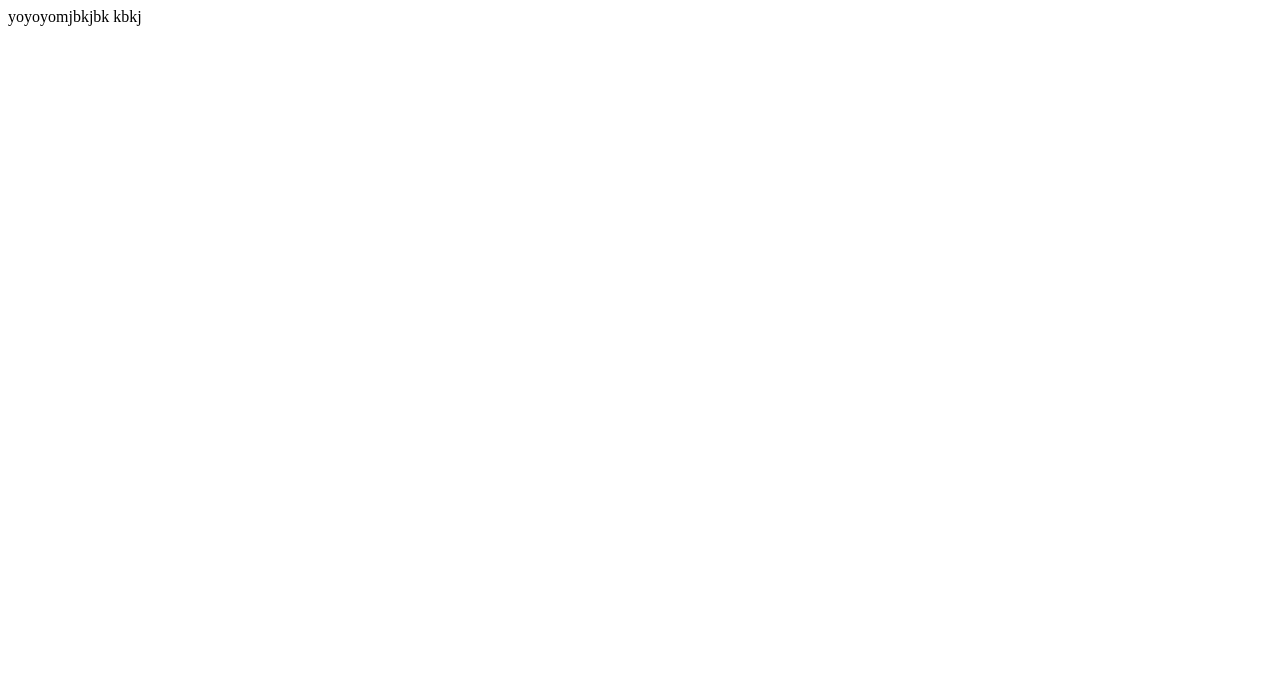
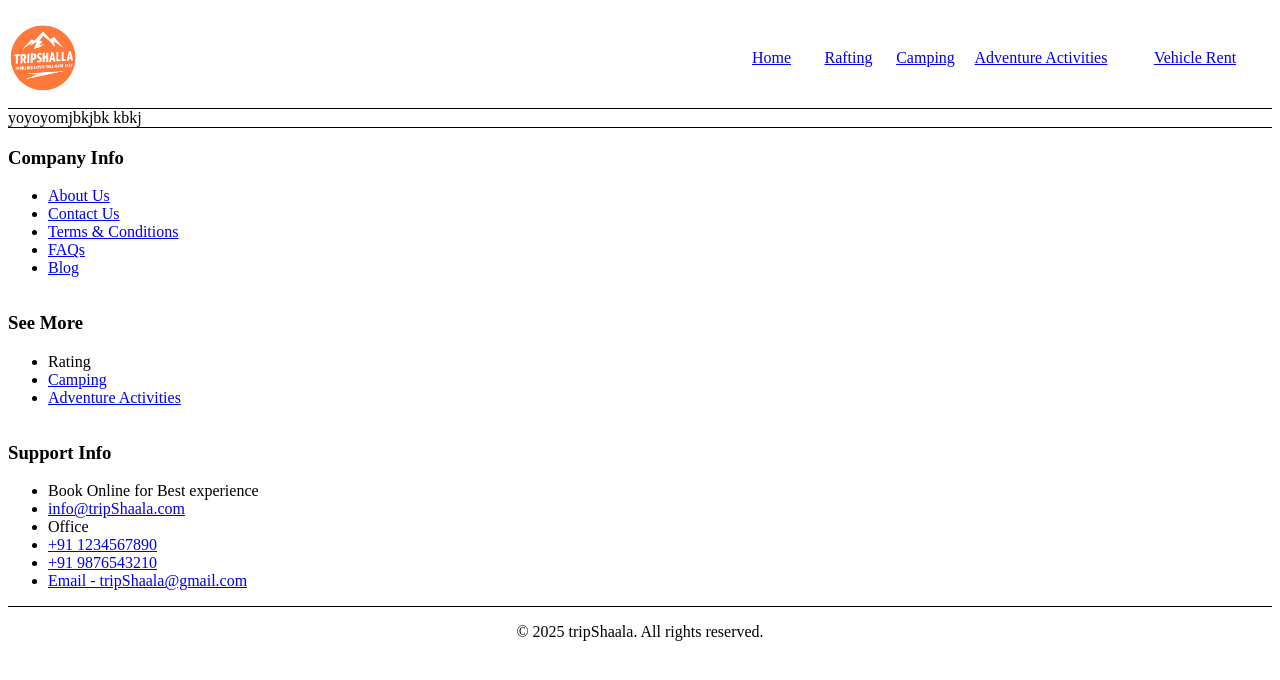
Before and after one commit to vivekdevp01/TripShallaa, a React (Vite) app in the folder Frontend/: page /admin in a window 1280 px wide. Shown: the top 680 px of the page. Built offline with nearby package versions, Linux system fonts and the light colour scheme.

Commit message:
admin routes added

```diff
--- a/Frontend/src/main.jsx
+++ b/Frontend/src/main.jsx
@@ -6,7 +6,7 @@ import './index.css';
 
 import UserRoutes from './routes/UserRoutes.jsx';
 import AdminRoutes from './routes/AdminRoutes.jsx';
-import { AdminDashboard, Login, Signup } from "./pages/index.pages.js";
+import { Login, Signup } from "./pages/index.pages.js";
 
 ReactDOM.createRoot(document.getElementById('root')).render(
   <React.StrictMode>
@@ -16,10 +16,13 @@ ReactDOM.createRoot(document.getElementById('root')).render(
           <Route path="/login" element={<Login />} />
           <Route path="/signup" element={<Signup />} />
 
+          {/* User Routes */}
           <Route path="/*" element={<UserRoutes />} />
 
-          <Route path="/admin" element={<AdminDashboard />} />
+          {/* Admin Routes */}
+          <Route path="/admin/*" element={<AdminRoutes />} />
 
+          {/* Catch-all */}
           <Route path="*" element={<Navigate to="/login" replace />} />
         </Routes>
       </AuthProvider>
--- a/Frontend/src/routes/AdminRoutes.jsx
+++ b/Frontend/src/routes/AdminRoutes.jsx
@@ -1,8 +1,12 @@
+// routes/AdminRoutes.jsx
 import React from 'react';
 import { Routes, Route } from 'react-router-dom';
 import App from '../App';
 import {
   AdminDashboard,
+  PostCamping,
+  PostPlaces,
+  PostRafting
 } from "../pages/index.pages.js";
 import { PrivateRoute } from "../components/index.components.js";
 
@@ -10,15 +14,17 @@ const AdminRoutes = () => {
   return (
     <Routes>
       <Route
-        path="/admin"
+        path="/"
         element={
-          <PrivateRoute allowedRoles={["admin"]}>
+          // <PrivateRoute allowedRoles={["admin"]}>
             <App />
-          </PrivateRoute>
+          // </PrivateRoute>
         }
       >
         <Route index element={<AdminDashboard />} />
-        <Route path="" element={<AdminDashboard />} />
+        <Route path="rafting" element={<PostRafting />} />
+        <Route path="camping" element={<PostCamping />} />
+        <Route path="places" element={<PostPlaces />} />
       </Route>
     </Routes>
   );
```
